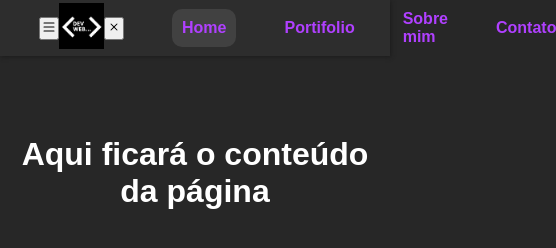
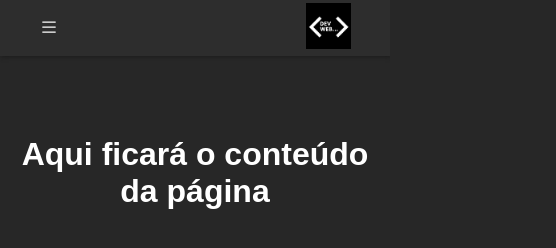
Before and after one commit to izazaias/portifolio, a plain HTML site: page index.html in a window 390 px wide. Shown: the whole page, 556 px wide, since content can reach past the window. Drawn offline with Linux system fonts and the light colour scheme.

Commit message:
modificação nos arquivos html e css

```diff
--- a/index.html
+++ b/index.html
@@ -11,7 +11,7 @@
 <body>
     <div class="header" id="header">
         <button class="btn_icon_header">
-            <svg xmlns="http://www.w3.org/2000/svg" width="16" height="16" fill="currentColor" class="bi bi-list"
+            <svg xmlns="http://www.w3.org/2000/svg" width="20" height="20" fill="currentColor" class="bi bi-list"
                 viewBox="0 0 16 16">
                 <path fill-rule="evenodd"
                     d="M2.5 12a.5.5 0 0 1 .5-.5h10a.5.5 0 0 1 0 1H3a.5.5 0 0 1-.5-.5m0-4a.5.5 0 0 1 .5-.5h10a.5.5 0 0 1 0 1H3a.5.5 0 0 1-.5-.5m0-4a.5.5 0 0 1 .5-.5h10a.5.5 0 0 1 0 1H3a.5.5 0 0 1-.5-.5" />
@@ -23,7 +23,7 @@
         </div>
         <div class="navegacao_header">
             <button class="btn_icon_header">
-                <svg xmlns="http://www.w3.org/2000/svg" width="16" height="16" fill="currentColor" class="bi bi-x"
+                <svg xmlns="http://www.w3.org/2000/svg" width="20" height="20" fill="currentColor" class="bi bi-x"
                     viewBox="0 0 16 16">
                     <path
                         d="M4.646 4.646a.5.5 0 0 1 .708 0L8 7.293l2.646-2.647a.5.5 0 0 1 .708.708L8.707 8l2.647 2.646a.5.5 0 0 1-.708.708L8 8.707l-2.646 2.647a.5.5 0 0 1-.708-.708L7.293 8 4.646 5.354a.5.5 0 0 1 0-.708" />
--- a/styles.css
+++ b/styles.css
@@ -63,3 +63,35 @@ body{
     height: 100vh;
     transition: 1s;
 }
+
+.btn_icon_header{
+    background-color: transparent;
+    border: none;
+    color: var(--color-white);
+    cursor: pointer;
+    display: none;
+}
+
+@media screen and (max-width: 768px) {
+    .btn_icon_header{
+        display: block;
+    }
+
+    .navegacao_header{
+        position: absolute;
+        flex-direction: column;
+        top: 0;
+        background-color: var(--color-dark5);
+        height: 100%;
+        width: 35vw;
+        padding: 1em;
+        animation-duration: 1s;
+        margin-left: -100vw;
+    }
+
+    /* Criando animação do menu para dispositivos moblies */
+    @keyframes showSidebar {
+        from {margin-left: -100vw;}
+        top {margin-left: -10vw;}
+    }
+}
```
